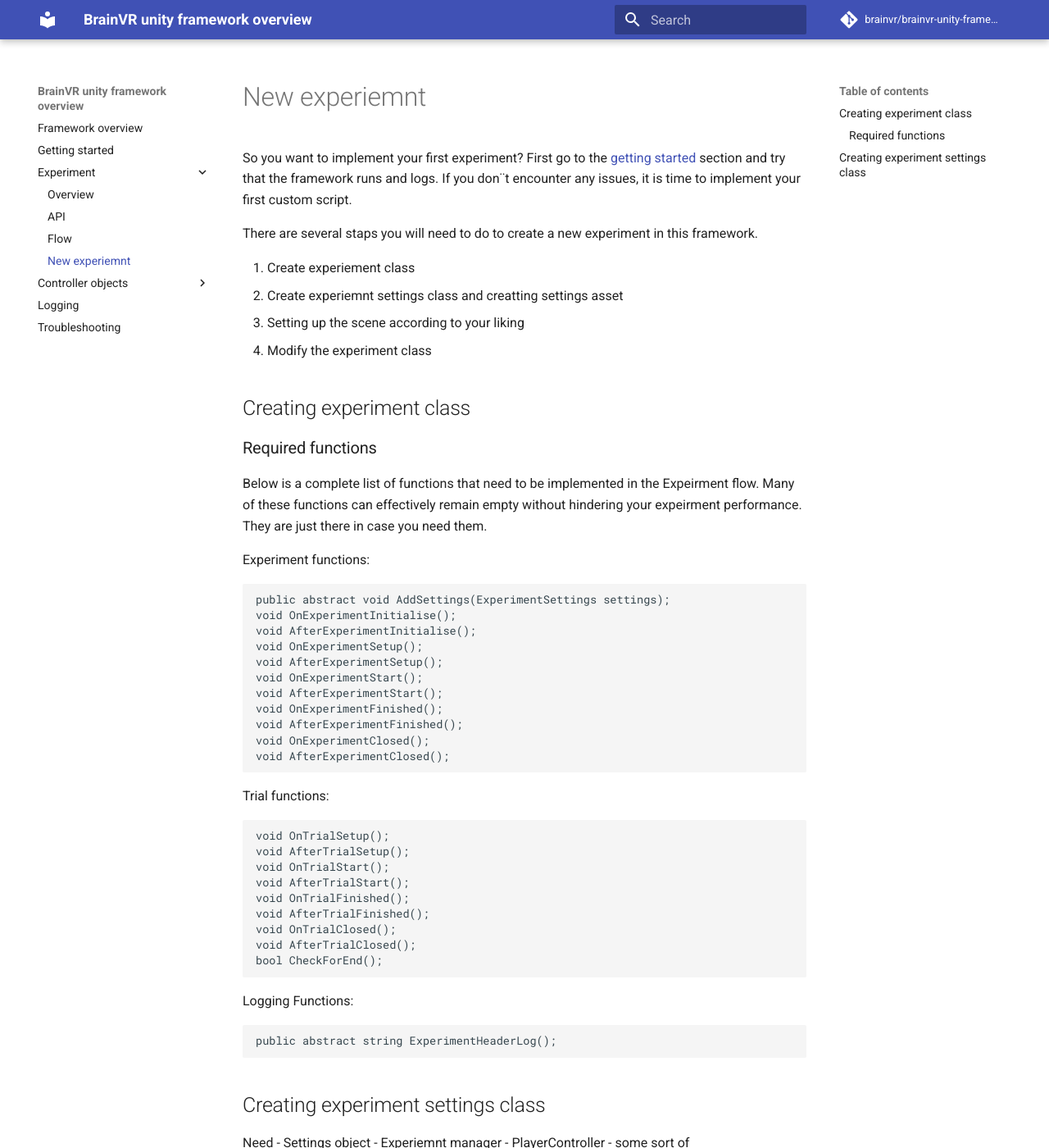
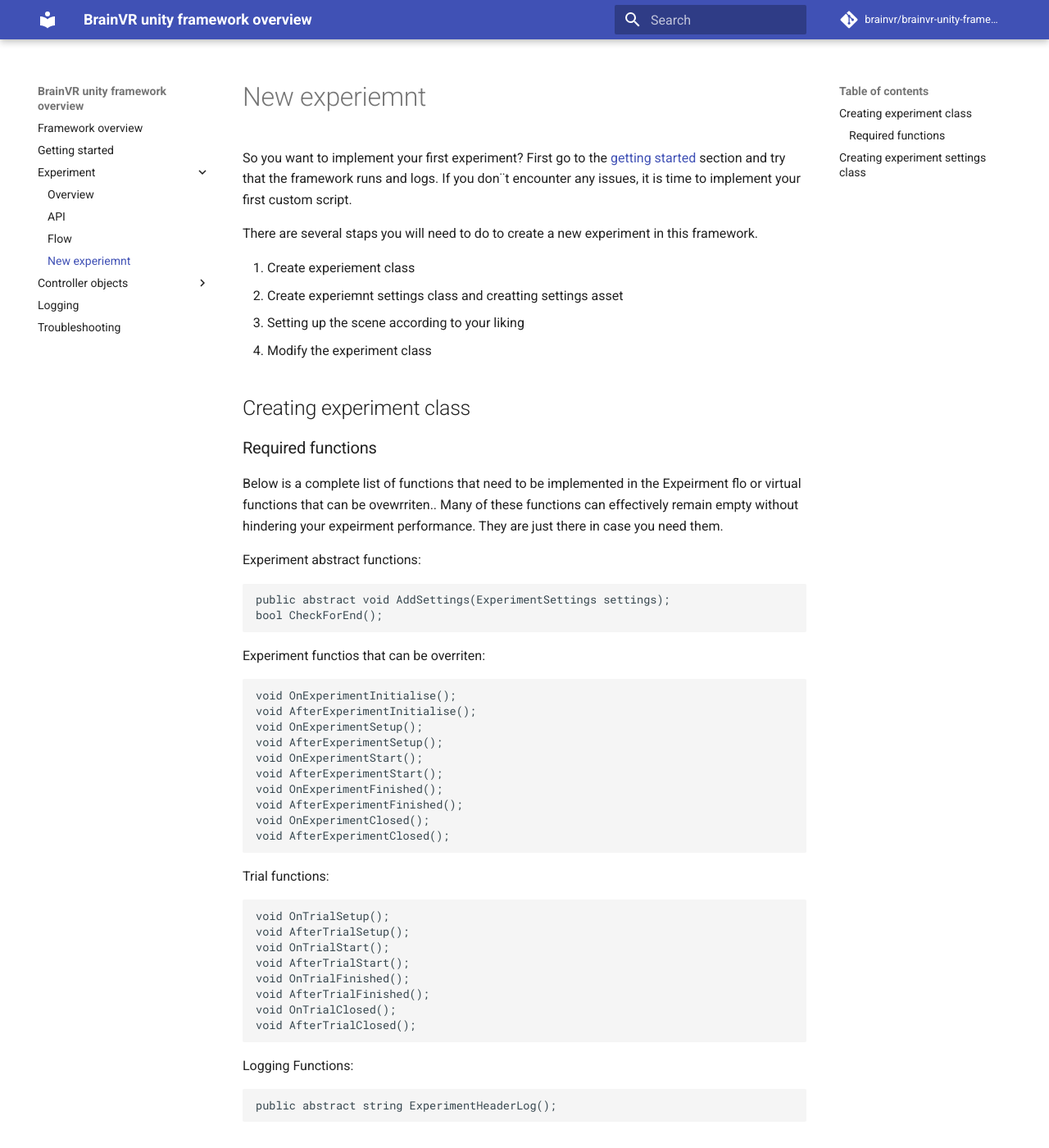
Before and after one commit to BrainVR/brainvr-unity-framework-documentation, an MkDocs documentation site: the page built from docs/experiment/new-experiment.md, in a window 1280 px wide and 1400 px high. Shown: the whole window at 82% size. Built offline with MkDocs 1.6.1 and Material for MkDocs 9.7.7, drawn with Linux system fonts in a browser that asks for light colours; comment, search, counter and statistics services are not loaded; old or Windows-style settings are respelled for this version of MkDocs.

Commit message:
Few slight changes in respect to the latest changes

````diff
--- a/docs/experiment/new-experiment.md
+++ b/docs/experiment/new-experiment.md
@@ -10,11 +10,16 @@
 ## Creating experiment class
 
 ### Required functions
-Below is a complete list of functions that need to be implemented in the Expeirment flow. Many of these functions can effectively remain empty without hindering your expeirment performance. They are just there in case you need them.
+Below is a complete list of functions that need to be implemented in the Expeirment flo or virtual functions that can be ovewrriten.. Many of these functions can effectively remain empty without hindering your expeirment performance. They are just there in case you need them.
 
-Experiment functions:
+Experiment abstract functions:
 ```{c#}
 public abstract void AddSettings(ExperimentSettings settings);
+bool CheckForEnd();
+```
+
+Experiment functios that can be overriten:
+```{c#}
 void OnExperimentInitialise();
 void AfterExperimentInitialise();
 void OnExperimentSetup();
@@ -47,7 +51,6 @@
 
 ## Creating experiment settings class
 
-
 Need
 - Settings object
 - Experiemnt manager
````
Also changed, not shown: other parts of docs/experiment/new-experiment.md (+0 -1 lines), docs/getting-started.md (+3 -1 lines), docs/objects/experiment-manager.md (+1 -1 lines), docs/objects/overview.md (+1 -1 lines).
